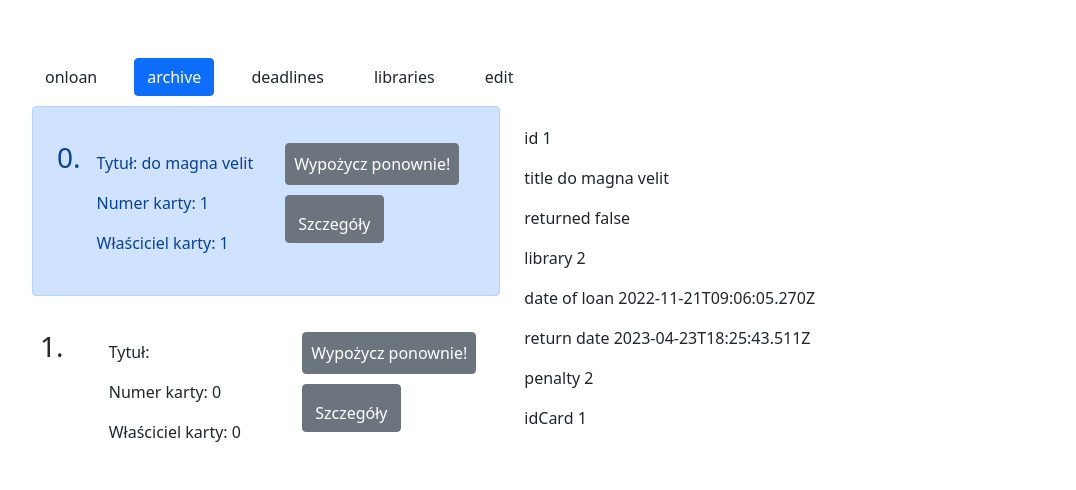
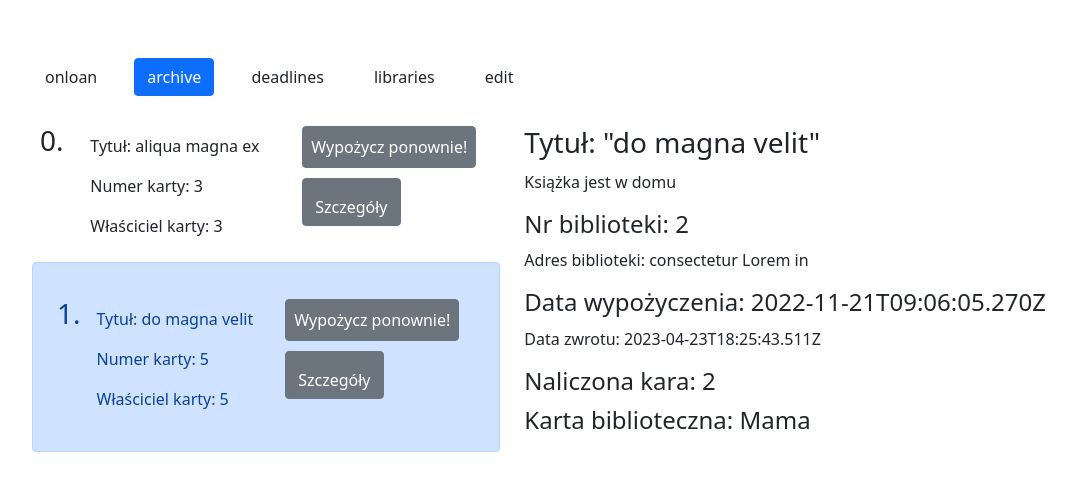
Before and after one commit to thiefunny/biblioteki-angular, an Angular app: page /archive/1 in a window 1280 px wide. Shown: the top 490 px of the page, without its empty margins (16-1092 px from the left). Built offline with nearby package versions, Linux system fonts and the light colour scheme; data requests are answered from the project's data file.

Commit message:
work in progress

```diff
--- a/api/db.json
+++ b/api/db.json
@@ -1,5 +1,37 @@
 {
   "onloan": [
+    {
+      "title": "asd",
+      "libraryId": 0,
+      "dateOfLoan": "2023-01-06T11:20:15.243Z",
+      "cardId": 0,
+      "penalty": 0,
+      "returned": false,
+      "returnDate": "2023-01-06T11:20:15.243Z",
+      "id": 7
+    },
+    {
+      "title": "666",
+      "libraryId": 0,
+      "dateOfLoan": "2023-01-06T09:44:20.580Z",
+      "cardId": 0,
+      "penalty": 0,
+      "returned": false,
+      "returnDate": "2023-01-06T09:44:20.580Z",
+      "id": 6
+    },
+    {
+      "title": "DEVIL",
+      "libraryId": 2,
+      "dateOfLoan": "2023-01-03",
+      "cardId": 2,
+      "penalty": 0,
+      "returned": false,
+      "returnDate": "2023-01-06T13:21:34.822Z",
+      "id": 8
+    }
+  ],
+  "archive": [
     {
       "id": 2,
       "title": "aliqua magna ex",
@@ -11,36 +43,14 @@
       "returnDate": "2023-04-23T18:25:43.511Z"
     },
     {
-      "title": "",
-      "libraryId": 0,
-      "dateOfLoan": "2023-01-06T09:44:20.580Z",
-      "cardId": 0,
-      "penalty": 0,
-      "returned": false,
-      "returnDate": "2023-01-06T09:44:20.580Z",
-      "id": 6
-    }
-  ],
-  "archive": [
-    {
       "id": 1,
       "title": "do magna velit",
-      "cardId": 1,
+      "cardId": 5,
       "penalty": 2,
       "returned": false,
       "libraryId": 2,
       "dateOfLoan": "2022-11-21T09:06:05.270Z",
       "returnDate": "2023-04-23T18:25:43.511Z"
-    },
-    {
-      "title": "",
-      "libraryId": 0,
-      "dateOfLoan": "2023-01-06T09:43:14.197Z",
-      "cardId": 0,
-      "penalty": 0,
-      "returned": false,
-      "returnDate": "2023-01-06T09:43:14.198Z",
-      "id": 5
     }
   ],
   "libraries": [
@@ -52,7 +62,7 @@
     {
       "id": 1,
       "code": 3,
-      "address": "culpa cillum magna"
+      "address": "NOWA"
     },
     {
       "id": 2,
@@ -98,27 +108,27 @@
   "idCards": [
     {
       "id": 1,
-      "code": 33333,
+      "code": 1,
       "holder": "Witek"
     },
     {
       "id": 2,
-      "code": 22,
+      "code": 2,
       "holder": "Gabi"
     },
     {
       "id": 3,
-      "code": 4422,
+      "code": 3,
       "holder": "Miki"
     },
     {
       "id": 4,
-      "code": 13253,
+      "code": 4,
       "holder": "Kinia"
     },
     {
       "id": 5,
-      "code": 13213,
+      "code": 5,
       "holder": "Mama"
     }
   ]
--- a/src/app/app.component.ts
+++ b/src/app/app.component.ts
@@ -1,20 +1,9 @@
-import { HttpClient } from '@angular/common/http';
-import { Component, OnInit } from '@angular/core';
-import { BookService } from './shared/book.service';
-import { DatabaseService } from './shared/database.service';
+import { Component } from '@angular/core';
 
 @Component({
   selector: 'app-root',
   templateUrl: './app.component.html',
   styleUrls: ['./app.component.scss'],
-  providers: [DatabaseService],
 })
-export class AppComponent implements OnInit {
-  constructor(
-    private bookService: BookService,
-    private httpClient: HttpClient
-  ) {}
-
-  ngOnInit(): void {
-  }
+export class AppComponent {
 }
--- a/src/app/book-details/book-details.component.html
+++ b/src/app/book-details/book-details.component.html
@@ -1,10 +1,13 @@
 <ng-container *ngIf="book">
-  <p>id {{ book.id }}</p>
-  <p>title {{ book.title }}</p>
-  <p>returned {{ book.returned }}</p>
-  <p>library {{ book.libraryId }}</p>
-  <p>date of loan {{ book.dateOfLoan }}</p>
-  <p>return date {{ book.returnDate }}</p>
-  <p>penalty {{ book.penalty }}</p>
-  <p>idCard {{ book.cardId }}</p>
+  <!-- <p>id {{ book.id }}</p> -->
+  <h3>Tytuł: "{{ book.title }}"</h3>
+  <p>{{ book.returned ? 'Książka została zwrócona' : 'Książka jest w domu'}}</p>
+  <!-- <p>library id {{ book.libraryId }}</p> -->
+  <h4>Nr biblioteki: {{library?.code}}</h4>
+  <p>Adres biblioteki: {{library?.address}}</p>
+
+  <h4>Data wypożyczenia: {{ book.dateOfLoan }}</h4>
+  <p>Data zwrotu: {{ book.returnDate }}</p>
+  <h4>Naliczona kara: {{ book.penalty > 0 ? book.penalty : 'Kara nienaliczona' }}</h4>
+  <h4>Karta biblioteczna: {{ idCard?.holder }}</h4>
 </ng-container>
--- a/src/app/book-details/book-details.component.ts
+++ b/src/app/book-details/book-details.component.ts
@@ -8,7 +8,7 @@ import {
   UrlSegment,
 } from '@angular/router';
 import { BookService } from 'src/app/shared/book.service';
-import { BookAttrs } from '../shared/book.interface';
+import { BookAttrs, IdCard, Library } from '../shared/book.interface';
 import { Subscription } from 'rxjs';
 
 @Component({
@@ -17,26 +17,100 @@ import { Subscription } from 'rxjs';
   styleUrls: ['./book-details.component.scss'],
 })
 export class BookDetailsComponent implements OnInit, OnDestroy {
+  router = inject(Router);
+  activatedRoute = inject(ActivatedRoute);
+
   subscriptions = new Subscription();
 
-  book: BookAttrs | undefined;
+  // idCard: IdCard | undefined;
+  // libraries: Library[] | undefined;
+  // idCards: IdCard[];
+
   books = this.bookService.books;
-  router = inject(Router);
-  activatedRoute = inject(ActivatedRoute);
+  idCards = this.bookService.idCards;
+  libraries = this.bookService.libraries;
+  library: Library = this.libraries[0];
+  idCard: IdCard = this.idCards[0];
+  book: BookAttrs = this.books[0];
   bookId = this.activatedRoute.snapshot.params['bookId'];
   _route = this.router.url;
 
   constructor(private bookService: BookService) {}
 
+  initBooks() {
+    this.bookService.getBook(this.router.url).subscribe((book: BookAttrs) => {
+      this.book = book;
+
+      // get library of the book
+      this.bookService.getLibraries().subscribe((libraries) => {
+        this.libraries = libraries;
+
+        const libraryIndex = this.libraries.indexOf(
+          this.libraries.find(
+            (library) => library.code === this.book.libraryId
+          ) || this.bookService.libraries[0]
+        );
+
+        this.library = this.libraries[libraryIndex];
+
+        // get idCard of the book
+        this.bookService.getIdCards().subscribe((idCards) => {
+          this.idCards = idCards;
+
+          const cardIndex = this.idCards.indexOf(
+            this.idCards.find((card) => card.code === this.book.cardId) ||
+              this.bookService.idCards[0]
+          );
+
+          this.idCard = idCards[cardIndex];
+        });
+      });
+    });
+  }
+
   ngOnInit(): void {
-    this.bookService
-      .getBook(this.router.url)
-      .subscribe((book) => (this.book = book));
+    this.initBooks();
+    // this.bookService
+    //   .getBook(this.router.url)
+    //   .subscribe((book) => (this.book = book));
 
     this.activatedRoute.params.subscribe(() => {
-      this.bookService.getBook(this.router.url).subscribe((book: BookAttrs) => {
-        this.book = book;
-      });
+      this.initBooks();
+      // this.bookService.getBook(this.router.url).subscribe((book: BookAttrs) => {
+      //   this.book = book;
+
+      //   // get library of the book
+      //   this.bookService.getLibraries().subscribe((libraries) => {
+      //     this.libraries = libraries;
+
+      //     const libraryIndex = this.libraries.indexOf(
+      //       this.libraries.find(
+      //         (library) => library.code === this.book.libraryId
+      //       ) || this.bookService.libraries[0]
+      //     );
+
+      //     this.library = this.libraries[libraryIndex];
+
+      //     // console.log(this.libraries.indexOf(libraryIndex || this.bookService.libraries[0]));
+
+      //     // this.bookService
+      //     //   .getLibrary(libraryId)
+      //     //   .subscribe((library) => (this.library = library));
+      //   });
+
+      //   // get idCard of the book
+      //   // this.bookService.getIdCards().subscribe((idCards) => {
+      //   //   this.idCards = idCards;
+
+      //   //   const cardId = this.idCards.find(
+      //   //     (card) => card.code === this.book.cardId
+      //   //   ).id;
+
+      //   //   this.bookService
+      //   //     .getIdCard(cardId)
+      //   //     .subscribe((idCard) => (this.idCard = idCard));
+      //   // });
+      // });
     });
   }
 
--- a/src/app/form/form.component.html
+++ b/src/app/form/form.component.html
@@ -17,9 +17,9 @@
     <select id="libraryId"
             name="libraryId"
             formControlName="libraryId">
-      <option [value]="null">Wybierz bibliotekę</option>
+      <!-- <option [value]="null">Wybierz bibliotekę</option> -->
       <option *ngFor="let library of libraries"
-              [value]="library.code">
+              [ngValue]="library.code">
         {{ library.code }}
       </option>
     </select>
@@ -38,9 +38,9 @@
     <select name="cardId"
             id="cardId"
             formControlName="cardId">
-      <option [value]="null">Wybierz kartę</option>
+      <!-- <option [value]="null">Wybierz kartę</option> -->
       <option *ngFor="let idCard of idCards"
-              [value]="idCard.holder">
+              [ngValue]="idCard.code">
         {{ idCard.holder }}
       </option>
     </select>
--- a/src/app/shared/book.service.ts
+++ b/src/app/shared/book.service.ts
@@ -1,25 +1,22 @@
 import { HttpClient } from '@angular/common/http';
 import { Injectable } from '@angular/core';
-import { Observable } from 'rxjs';
+import { Observable, Subscription } from 'rxjs';
 import { environment } from 'src/environments/environment';
 import { BookAttrs, Department, IdCard, Library } from './book.interface';
-import { DatabaseService } from './database.service';
+import { Book } from './book.class';
 
 @Injectable({
   providedIn: 'root',
 })
 export class BookService {
   books: BookAttrs[] = [];
+  libraries: Library[] = [];
+  idCards: IdCard[] = [];
   savedbook = false;
 
-  constructor(
-    private database: DatabaseService,
-    private httpClient: HttpClient
-  ) {}
+  constructor(private httpClient: HttpClient) {}
 
   getBooks(fromDepartment?: string): Observable<BookAttrs[]> {
-    console.log(`getBooks(${environment.apiUrl}${fromDepartment})`);
-
     return this.httpClient.get<BookAttrs[]>(
       `${environment.apiUrl}${fromDepartment}`
     );
@@ -33,28 +30,18 @@ export class BookService {
     return this.httpClient.get<Library[]>(`${environment.apiUrl}/libraries`);
   }
 
+  getLibrary(id: number | undefined): Observable<Library> {
+    return this.httpClient.get<Library>(
+      `${environment.apiUrl}/libraries/${id}`
+    );
+  }
+
   getIdCards(): Observable<IdCard[]> {
     return this.httpClient.get<IdCard[]>(`${environment.apiUrl}/idCards`);
   }
 
-  // private getLibraryAddress(libraryNumber: number) {
-  //   return this.database.getLibraries.filter(
-  //     (library) => library.code === Number(libraryNumber)
-  //   )[0].address;
-  // }
-
-  // private getCardNumber(holder: string) {
-  //   return this.database.getIDcards.filter(
-  //     (card) => card.holder === holder
-  //   )[0].cardNumber;
-  // }
-
-  onLibrarySelected(event: any) {
-    return (this.database.librarySelected = Number(event.target.value));
-  }
-
-  onCardSelected(event: any) {
-    return (this.database.cardSelected = event.target.value);
+  getIdCard(id: number): Observable<IdCard> {
+    return this.httpClient.get<IdCard>(`${environment.apiUrl}/idCards/${id}`);
   }
 
   saveBook(book: BookAttrs, department: Department): Observable<BookAttrs> {
@@ -78,9 +65,9 @@ export class BookService {
     // dlaczego getter savedbook w form.component bierze ten setTimeout()
   }
 
-  addBook(book: any) {
-    this.httpClient
-      .post<BookAttrs>(`${environment.apiUrl}/books`, book)
+  addBook(book: BookAttrs, department: Department): Subscription {
+    return this.httpClient
+      .post<BookAttrs>(`${environment.apiUrl}/${department}`, book)
       .subscribe({
         next: () => {
           // console.log('book.service.ts');
--- a/src/app/shared/database.service.ts
+++ /dev/null
@@ -1,32 +0,0 @@
-import { Injectable } from '@angular/core';
-import { IdCard, Library } from './book.interface';
-
-@Injectable({
-  providedIn: 'root',
-})
-export class DatabaseService {
-  librarySelected = 0;
-  cardSelected = '';
-
-  private libraries: Library[] = [
-    { code: 9, address: 'ul. dziewiec' },
-    { code: 32, address: 'ul. trzydiescidwa' },
-    { code: 16, address: 'ul. szesnascie' },
-    { code: 14, address: 'ul. czternascie' },
-  ];
-
-  get getLibraries() {
-    return this.libraries;
-  }
-
-  private IDcards: IdCard[] = [
-    { code: 33333, holder: 'Witek' },
-    { code: 22, holder: 'Gabi' },
-    { code: 4422, holder: 'Miki' },
-    { code: 13253, holder: 'Kinia' },
-  ];
-
-  get getIDcards() {
-    return this.IDcards;
-  }
-}
```
Also changed, not shown: src/app/form/form.component.ts (+4 -27 lines).
